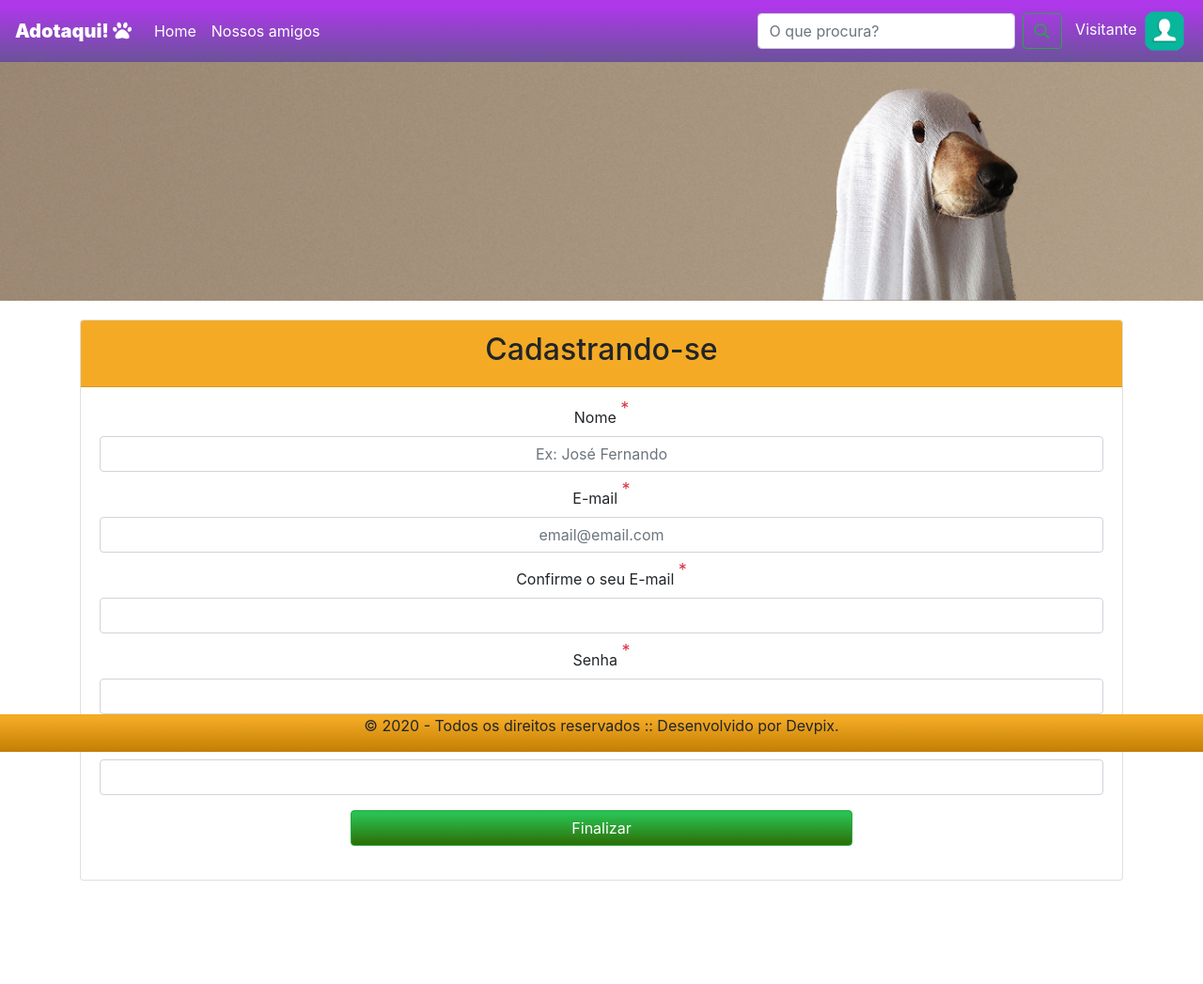
After one commit to shakamax/Adotaqui, a PHP site: page /cadastrandose.php in a window 1280 px wide. The commit adds this page. Shown: the whole page at 94% size. Run offline with PHP 8.4, Linux system fonts and the light colour scheme; some libraries are stand-ins or nearby versions.

Commit message:
Otimização de UX

```diff
--- a/amigos.php
+++ b/amigos.php
@@ -11,7 +11,7 @@
   <div class="card card1 pintado">
     <div class="card-body">
       <form>
-        <h2 class="fonte text-center">Encontre um novo amigo</h2>
+        <h2 class="fonte text-center text-white">Encontre um novo amigo</h2>
         <br>
         <div class="row">
           <div class="form-group col-md-6 col-sm-12">
@@ -85,7 +85,7 @@
         </div>
         <br>
         <div class="col text-center">
-          <button type="button" class="btn btn-success btn-gradient-success">Procurar</button>
+          <button type="button" class="btn btn-success btn-gradient-success col-6">Procurar</button>
         </div>
       </form>
     </div>
--- /dev/null
+++ b/cadastrandose.php
@@ -0,0 +1,68 @@
+<?php
+  include('layout/header.php');
+  include('layout/menu.php');
+
+?>
+
+
+<!-- <img class="img1 img-fluid" src="img/img1.jpg"> -->
+
+<div class="container conteudo">
+   <div class="card">
+   	<div class="card-header pintado">
+   		<div class="col-12 text-center">
+   			<h2>Cadastrando-se</h2>
+   		</div>
+   	</div>
+	<div class="card-body text-center">
+		<form>
+			<div class="row form-group">
+				<div class="col-12">
+					<label for="nome">Nome <sup class="text-danger dest">*</sup></label>
+					<input id="cadastroNome" type="text" name="nome" class="form-control text-center" placeholder="Ex: José Fernando">
+				</div>
+			</div>
+			<div class="row form-group">
+				<div class="col-12">
+					<label for="email"> E-mail <sup class="text-danger dest">*</sup></label>
+					<input type="email" name="email" class="form-control text-center" placeholder="email@email.com">
+				</div>
+			</div>
+			<div class="row form-group">
+				<div class="col-12">
+					<label for="email"> Confirme o seu E-mail <sup class="text-danger dest">*</sup></label>
+					<input type="email" name="email" class="form-control text-center">
+				</div>
+			</div>
+			<div class="row form-group">
+				<div class="col-12">
+					<label for="email"> Senha <sup class="text-danger dest">*</sup></label>
+					<input type="password" name="senha" class="form-control text-center">
+				</div>
+			</div>
+			<div class="row form-group">
+				<div class="col-12">
+					<label for="email"> Confirme sua senha <sup class="text-danger dest">*</sup></label>
+					<input type="password" name="senha2" class="form-control text-center">
+				</div>
+			</div>
+			<div class="row form-group">
+				<div class="col-12 text-center">
+					<button id="cadastro" type="submit" class="btn btn-success btn-gradient-success col-6">Finalizar</button>
+				</div>
+			</div>
+		</form>
+	</div>
+   </div>
+
+</div>
+<!-- Fim conteudo -->
+<?php
+include('layout/footer.php');
+?>
+<script type="text/javascript">
+
+$(document).ready(function(){
+	$("html, body").animate({ scrollTop: $(document).height()-$(window).height() });
+});
+</script>
--- a/css/estilo.css
+++ b/css/estilo.css
@@ -166,3 +166,7 @@ body {
     color: #6c757d;
     background-color: #fff;
 }
+
+.dest {
+    font-size: large;
+}
--- a/home.php
+++ b/index.php
@@ -8,7 +8,7 @@
   <div class="card card1 pintado">
     <div class="card-body">
       <form>
-        <h2 class="fonte text-center">Encontre um novo amigo</h2>
+        <h2 class="fonte text-center text-white">Encontre um novo amigo</h2>
         <br>
         <div class="row">
           <div class="form-group col-md-6 col-sm-12">
@@ -82,7 +82,7 @@
         </div>
         <br>
         <div class="col text-center">
-        	<button type="button" class="btn btn-success btn-gradient-success">Procurar</button>
+        	<button type="button" class="btn btn-success btn-gradient-success col-6">Procurar</button>
         </div>
       </form>
     </div>
--- a/layout/footer.php
+++ b/layout/footer.php
@@ -56,6 +56,8 @@
             });
         });
 
+
+
         $('#btnConta').click(function() {
           $('.dados').hide('slow');
           $('#btnDados').removeClass('selecionado');
--- a/layout/menu.php
+++ b/layout/menu.php
@@ -2,23 +2,23 @@
 <div class="container-fluid">
 
   <nav class="navbar navbar-expand-lg navbar-dark bg-light fixed-top background-purple navbar-header">
-    <a class="navbar-brand" href="home.php">Adotaqui! <i class="fas fa-paw"></i></a>
+    <a class="navbar-brand" href="index.php">Adotaqui! <i class="fas fa-paw"></i></a>
     <button class="navbar-toggler" type="button" data-toggle="collapse" data-target="#navbarNavDropdown" aria-controls="navbarNavDropdown" aria-expanded="false" aria-label="Toggle navigation">
       <span class="navbar-toggler-icon"></span>
     </button>
     <div class="collapse navbar-collapse" id="navbarNavDropdown">
       <ul class="navbar-nav mr-auto mt-2 mt-lg-0">
         <li class="nav-item">
-          <a class="nav-link" href="home.php">Home</a>
+          <a class="nav-link text-white" href="index.php">Home</a>
         </li>
         <li class="nav-item">
-          <a class="nav-link" href="amigos.php">Nossos amigos</a>
+          <a class="nav-link text-white" href="amigos.php">Nossos amigos</a>
         </li>
         <?php
           if(isset($_SESSION['login']) && $_SESSION['login'] == true){
         ?>
         <li class="nav-item">
-          <a class="nav-link" href="cadastro.php">Cadastrar um amigo</a>
+          <a class="nav-link text-white" href="cadastro.php">Cadastrar um amigo</a>
         </li>
         <?php
           } ;
--- a/login.php
+++ b/login.php
@@ -3,6 +3,6 @@
 	session_start();
 	$_SESSION['login'] = true;
 
-	header("Location: home.php");
+	header("Location: index.php");
 
  ?>
--- a/logout.php
+++ b/logout.php
@@ -3,6 +3,6 @@
 
 	session_destroy();
 
-	header("Location: home.php");
+	header("Location: index.php");
 
  ?>
```
Also changed, not shown: cadastro.php (+9 -2 lines), perfil.php (+15 -7 lines), indexold.html (renamed from index.html).
